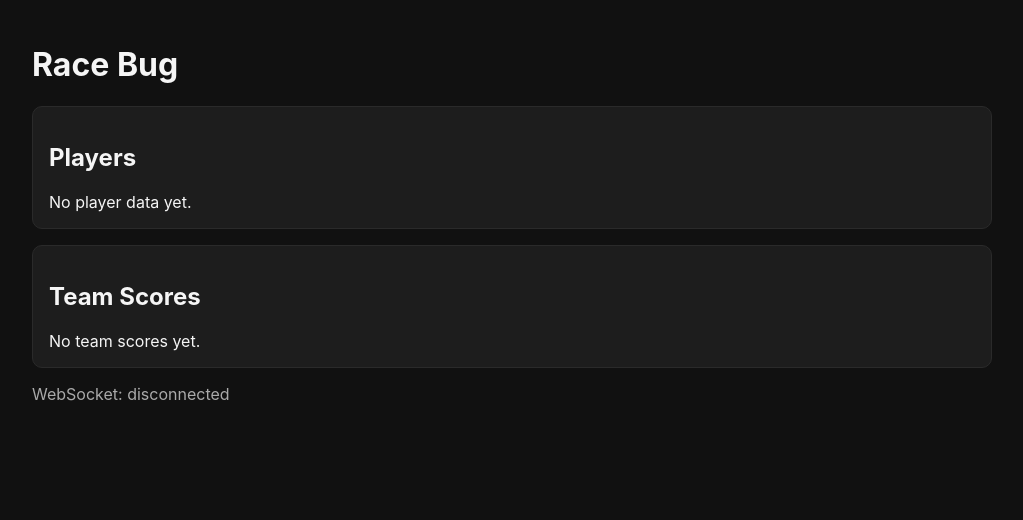
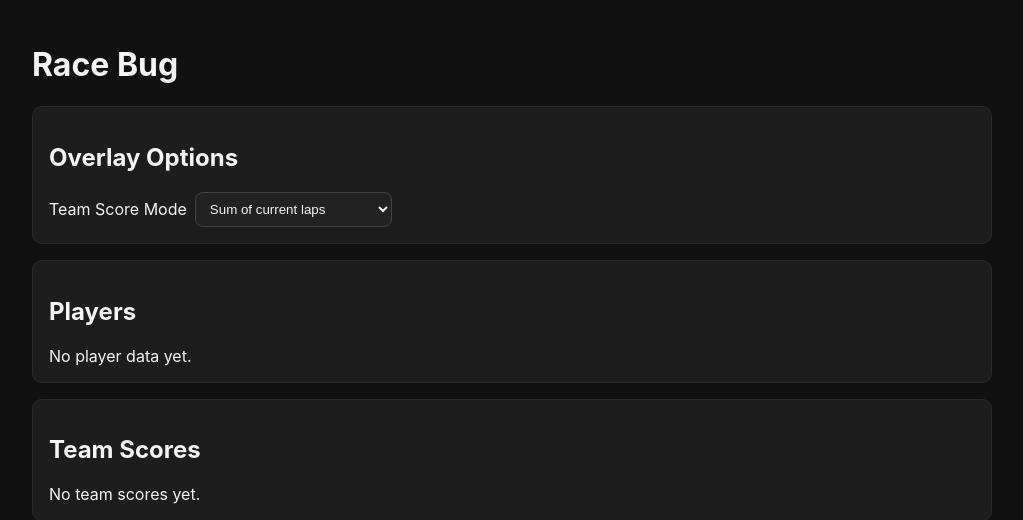
Before and after one commit to MultiGP/ZippyOVD, a Django app: page /race/bug/ in a window 1280 px wide. Shown: the top 520 px of the page, without its empty margins (128-1151 px from the left). Run offline with Django 5.2, Linux system fonts and the light colour scheme; data that the repository does not hold is empty.

Commit message:
Add pilot dropdown, compact overlay mode, and team score toggle

```diff
--- a/race/state.py
+++ b/race/state.py
@@ -7,8 +7,11 @@ _last_payload: dict[str, Any] = {"players": []}
 _current_state: dict[str, Any] = {
     "players": [],
     "teamScores": {},
+    "teamScoresCompleted": {},
     "raw": {},
 }
+_uid_laps: dict[str, int] = {}
+_completed_team_scores: dict[str, int] = {}
 
 
 def set_machine_ip(machine_ip: str) -> None:
@@ -38,6 +41,7 @@ def get_current_state() -> dict[str, Any]:
         return {
             "players": list(_current_state.get("players", [])),
             "teamScores": dict(_current_state.get("teamScores", {})),
+            "teamScoresCompleted": dict(_current_state.get("teamScoresCompleted", {})),
             "raw": dict(_current_state.get("raw", {})),
         }
 
@@ -49,6 +53,13 @@ def ingest_velocidrone_event(event: dict[str, Any]) -> None:
         raw = dict(_current_state.get("raw", {}))
         for key, value in event.items():
             raw[key] = value
+
+        race_status = raw.get("racestatus", {})
+        if isinstance(race_status, dict):
+            race_action = str(race_status.get("raceAction", "")).strip().lower()
+            if race_action in {"started", "aborted", "finished", "reset"}:
+                _uid_laps.clear()
+                _completed_team_scores.clear()
 
         racedata = raw.get("racedata", {})
         players: list[dict[str, Any]] = []
@@ -71,11 +82,22 @@ def ingest_velocidrone_event(event: dict[str, Any]) -> None:
                         "uid": uid,
                     }
                 )
+
                 team_scores[color] = team_scores.get(color, 0) + lap
+
+                if uid:
+                    previous_lap = _uid_laps.get(uid, 0)
+                    if lap < previous_lap:
+                        previous_lap = 0
+                    if lap > previous_lap:
+                        lap_gain = lap - previous_lap
+                        _completed_team_scores[color] = _completed_team_scores.get(color, 0) + lap_gain
+                    _uid_laps[uid] = lap
 
         _current_state = {
             "players": players,
             "teamScores": team_scores,
+            "teamScoresCompleted": dict(_completed_team_scores),
             "raw": raw,
         }
 
@@ -104,6 +126,7 @@ def normalize_state(payload: dict[str, Any]) -> dict[str, Any]:
     return {
         "players": normalized_players,
         "teamScores": team_scores,
+        "teamScoresCompleted": {},
     }
 
 
--- a/race/static/race/css/style.css
+++ b/race/static/race/css/style.css
@@ -36,6 +36,7 @@ body {
 }
 
 input,
+select,
 button {
     padding: 8px 10px;
     border-radius: 8px;
@@ -77,3 +78,32 @@ button:hover {
     display: inline-block;
     margin-right: 8px;
 }
+
+body.compact {
+    background: transparent;
+}
+
+body.compact .container {
+    max-width: 420px;
+    margin: 0;
+    padding: 8px;
+}
+
+body.compact h1,
+body.compact #wsState,
+body.compact #overlayOptions {
+    display: none;
+}
+
+body.compact .card {
+    background: rgba(10, 10, 10, 0.72);
+    border: 1px solid rgba(255, 255, 255, 0.2);
+    padding: 8px;
+    margin-bottom: 8px;
+}
+
+body.compact .player-row,
+body.compact .team-row {
+    padding: 6px 8px;
+    font-size: 14px;
+}
--- a/race/static/race/js/race_bug.js
+++ b/race/static/race/js/race_bug.js
@@ -1,3 +1,5 @@
+let teamMode = 'sum';
+
 function renderPlayers(players) {
     const container = document.getElementById('players');
     container.innerHTML = '';
@@ -58,9 +60,30 @@ function renderTeams(teamScores) {
     });
 }
 
+function syncModeFromUrl() {
+    const params = new URLSearchParams(window.location.search);
+    const mode = params.get('teamMode');
+    if (mode === 'completed' || mode === 'sum') {
+        teamMode = mode;
+    }
+
+    const select = document.getElementById('teamMode');
+    if (select) {
+        select.value = teamMode;
+    }
+}
+
+function setMode(mode) {
+    teamMode = mode === 'completed' ? 'completed' : 'sum';
+    const params = new URLSearchParams(window.location.search);
+    params.set('teamMode', teamMode);
+    const nextUrl = `${window.location.pathname}?${params.toString()}`;
+    window.history.replaceState({}, '', nextUrl);
+}
+
 async function refresh() {
     try {
-        const response = await fetch('/race/api/state/');
+        const response = await fetch(`/race/api/state/?teamMode=${encodeURIComponent(teamMode)}`);
         const data = await response.json();
         renderPlayers(data.players || []);
         renderTeams(data.teamScores || {});
@@ -74,5 +97,19 @@ async function refresh() {
     }
 }
 
+function bindEvents() {
+    const select = document.getElementById('teamMode');
+    if (!select) {
+        return;
+    }
+
+    select.addEventListener('change', () => {
+        setMode(select.value);
+        refresh();
+    });
+}
+
+syncModeFromUrl();
+bindEvents();
 refresh();
 setInterval(refresh, 1000);
--- a/race/templates/race/race_bug.html
+++ b/race/templates/race/race_bug.html
@@ -6,9 +6,20 @@
     <title>ZippyOVD Race Bug</title>
     <link rel="stylesheet" href="/static/race/css/style.css" />
 </head>
-<body class="bug-page">
+<body class="bug-page{% if compact %} compact{% endif %}">
     <main class="container">
         <h1>Race Bug</h1>
+
+        <section class="card" id="overlayOptions">
+            <h2>Overlay Options</h2>
+            <div class="row">
+                <label for="teamMode">Team Score Mode</label>
+                <select id="teamMode">
+                    <option value="sum">Sum of current laps</option>
+                    <option value="completed">Completed lap increments</option>
+                </select>
+            </div>
+        </section>
 
         <section class="card">
             <h2>Players</h2>
--- a/race/views.py
+++ b/race/views.py
@@ -25,7 +25,8 @@ def race_admin(request: HttpRequest) -> HttpResponse:
 
 
 def race_bug(request: HttpRequest) -> HttpResponse:
-    return render(request, "race/race_bug.html")
+    compact = str(request.GET.get("compact", "0")).strip().lower() in {"1", "true", "yes"}
+    return render(request, "race/race_bug.html", {"compact": compact})
 
 
 def api_config(request: HttpRequest) -> JsonResponse:
@@ -91,15 +92,24 @@ def api_state(request: HttpRequest) -> JsonResponse:
     fallback_state = normalize_state(get_payload())
     status = client.status()
 
+    score_mode = str(request.GET.get("teamMode", "sum")).strip().lower()
+    if score_mode not in {"sum", "completed"}:
+        score_mode = "sum"
+
     if ws_state.get("players"):
         merged = ws_state
     else:
         merged = {
             "players": fallback_state.get("players", []),
             "teamScores": fallback_state.get("teamScores", {}),
+            "teamScoresCompleted": fallback_state.get("teamScoresCompleted", {}),
             "raw": {},
         }
 
+    if score_mode == "completed":
+        merged["teamScores"] = dict(merged.get("teamScoresCompleted", {}))
+
+    merged["scoreMode"] = score_mode
     merged["ws"] = {
         "connected": status.get("connected", False),
         "lastError": status.get("lastError", ""),
```
Also changed, not shown: race/static/race/js/admin.js (+30 -0 lines), race/templates/race/admin.html (+5 -2 lines), README.md.
